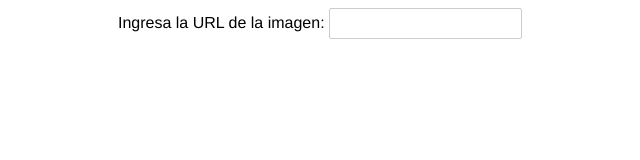
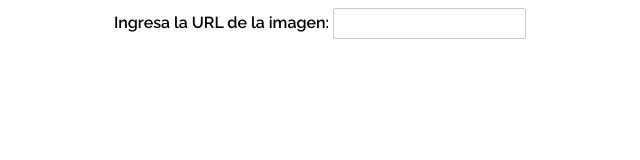
Before and after one commit to Angie-Condor/leccion-25, a plain HTML site: page index.html in a window 1280 px wide. Shown: the full height of the page, 320-960 px from the left. Drawn offline with Linux system fonts and the light colour scheme.

Commit message:
retoques

```diff
--- a/assets/css/style.css
+++ b/assets/css/style.css
@@ -1,5 +1,5 @@
 label{
-  font-family: "Helvetica";
+  font-family: "Raleway", sans-serif;
 }
 
 input{
--- a/index.html
+++ b/index.html
@@ -4,6 +4,7 @@
     <meta charset="UTF-8">
     <meta name="viewport" content="width=device-width, initial-scale=1.0">
     <meta http-equiv="X-UA-Compatible" content="ie=edge">
+    <link href="https://fonts.googleapis.com/css?family=Raleway:600" rel="stylesheet">
     <link rel="stylesheet" href="assets/css/style.css">
     <title>Lección 25</title>
   </head>
```
